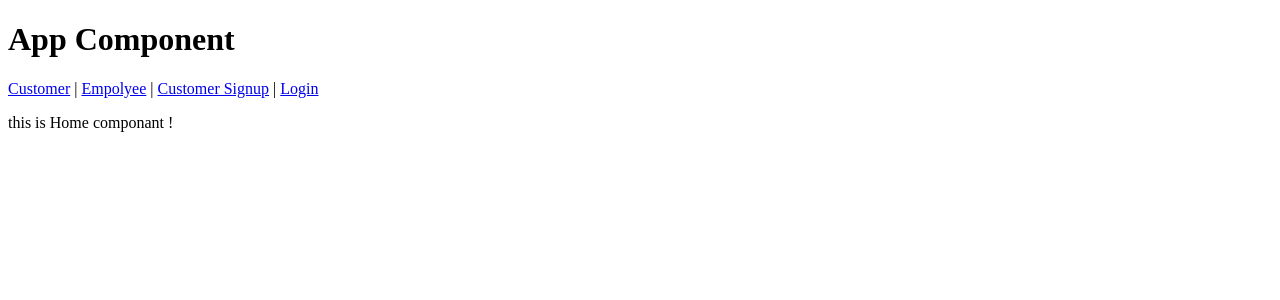
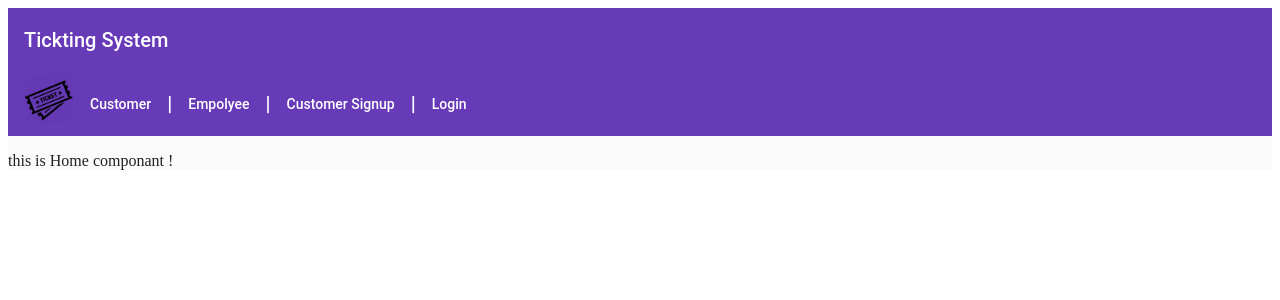
Before and after one commit to awagdii/ticketing-system, an Angular app in the folder angular-app/: page / in a window 1280 px wide. Shown: the top 300 px of the page. Built offline with nearby package versions, Linux system fonts and the light colour scheme.

Commit message:
Using Material design in Employee module

```diff
--- a/angular-app/package.json
+++ b/angular-app/package.json
@@ -11,11 +11,13 @@
   },
   "private": true,
   "dependencies": {
-    "@angular/animations": "~8.0.0",
+    "@angular/animations": "github:angular/animations-builds",
+    "@angular/cdk": "github:angular/cdk-builds",
     "@angular/common": "~8.0.0",
     "@angular/compiler": "~8.0.0",
     "@angular/core": "~8.0.0",
     "@angular/forms": "~8.0.0",
+    "@angular/material": "github:angular/material2-builds",
     "@angular/platform-browser": "~8.0.0",
     "@angular/platform-browser-dynamic": "~8.0.0",
     "@angular/router": "~8.0.0",
--- a/angular-app/src/app/app.component.html
+++ b/angular-app/src/app/app.component.html
@@ -1,12 +1,19 @@
 <!--The content below is only a placeholder and can be replaced.-->
-<div>
-    <h1>App Component</h1>
-    <div class="container">
-        <!-- <a [routerLink]="['/']">Home</a> |  -->
-        <a [routerLink]="['customers']">Customer</a> |
-        <a [routerLink]="['employees']">Empolyee</a> |
-        <a [routerLink]="['users']">Customer Signup</a> |
-        <a [routerLink]="['users/login']">Login</a>
-    </div>
-    <router-outlet></router-outlet>
-</div>
+
+
+<mat-toolbar color="primary" class="fixed-header">
+  <mat-toolbar-row>
+    <h1>Tickting System</h1>
+  </mat-toolbar-row>
+  <mat-toolbar-row>
+    <span><img src="../assets/ticket.png" style="width:50px;"></span>
+    <!-- <span style="color: bisque">Tickering System</span> -->
+    <a mat-button [routerLink]="['customers']">Customer</a> |
+    <a mat-button [routerLink]="['employees']">Empolyee</a> |
+    <a mat-button [routerLink]="['users']">Customer Signup</a> |
+    <a mat-button [routerLink]="['users/login']">Login</a>
+  </mat-toolbar-row>
+</mat-toolbar>
+<main>
+  <router-outlet style="margin-top: 80px;"></router-outlet>
+</main>
--- a/angular-app/src/app/app.module.ts
+++ b/angular-app/src/app/app.module.ts
@@ -9,6 +9,10 @@ import { LoginComponent } from './users/login/login.component';
 import { ErrorComponent } from './error/error.component';
 import { AuthguardGuard } from './authguard.guard';
 import { TokenInterceptor } from './users/auth.interceptor';
+import {BrowserAnimationsModule} from '@angular/platform-browser/animations';
+import { MaterialModule } from './material-module';
+import {FormsModule, ReactiveFormsModule} from '@angular/forms';
+import {MatNativeDateModule} from '@angular/material/core';
 // import { FormGroup, ReactiveFormsModule, FormsModule } from '@angular/forms';
 
 
@@ -32,10 +36,17 @@ const myRoutes: Routes = [
 
 	],
 	imports: [
-		BrowserModule, HttpClientModule, RouterModule.forRoot(myRoutes)
+    BrowserModule,
+    HttpClientModule,
+    BrowserAnimationsModule,
+    FormsModule,
+    ReactiveFormsModule,
+    MatNativeDateModule,
+    MaterialModule,
+    RouterModule.forRoot(myRoutes)
 	],
 	providers: [
-		{
+    {
 			provide: HTTP_INTERCEPTORS,
 			useClass: TokenInterceptor,
 			multi: true
--- a/angular-app/src/app/employees/employees.component.css
+++ b/angular-app/src/app/employees/employees.component.css
@@ -1,27 +1,3 @@
-body {
-    padding:20px;
-    max-width:800px;
-    margin:auto auto;
-    font-family:sans;
-  }
-
-  table {
-    width:100%
-  } th {
-    background:#666;
-    color:#fff;
-  } td {
-    padding:5px;
-  }
-
-  input {
-    width:100%;
-    height: 24px;
-    font-size: 18px;
-    padding:2px;
-    border:0;
-  }
-
-  h1 {
-    font-weight: normal;
-  }
+table {
+  width: 100%;
+}
--- a/angular-app/src/app/employees/employees.component.html
+++ b/angular-app/src/app/employees/employees.component.html
@@ -1,4 +1,4 @@
-<div>
+<!-- <div>
   <table>
     <tr>
       <th>Title</th>
@@ -16,4 +16,48 @@
       <td><button>Assign</button></td>
     </tr>
   </table>
+</div> -->
+
+<div class="mat-elevation-z8">
+  <table mat-table [dataSource]="dataSource">
+
+    <!-- Position Column -->
+    <ng-container matColumnDef="title">
+      <th mat-header-cell *matHeaderCellDef> Title </th>
+      <td mat-cell *matCellDef="let element"> {{element.title}} </td>
+    </ng-container>
+
+    <!-- Name Column -->
+    <ng-container matColumnDef="description">
+      <th mat-header-cell *matHeaderCellDef> Description </th>
+      <td mat-cell *matCellDef="let element"> {{element.description}} </td>
+    </ng-container>
+
+    <!-- Weight Column -->
+    <ng-container matColumnDef="user_name">
+      <th mat-header-cell *matHeaderCellDef> Username </th>
+      <td mat-cell *matCellDef="let element"> {{element.user_name}} </td>
+    </ng-container>
+
+    <!-- Symbol Column -->
+    <ng-container matColumnDef="status">
+      <th mat-header-cell *matHeaderCellDef> Status </th>
+      <td mat-cell *matCellDef="let element"> {{element.status}} </td>
+    </ng-container>
+    <!-- Symbol Column -->
+    <ng-container matColumnDef="createdAt">
+      <th mat-header-cell *matHeaderCellDef> Created At </th>
+      <td mat-cell *matCellDef="let element"> {{element.createdAt}} </td>
+    </ng-container>
+    <ng-container matColumnDef="assign">
+      <th mat-header-cell *matHeaderCellDef> Assign </th>
+      <td mat-cell *matCellDef="let element"><button  mat-button  color="primary" (click)="assingTicket(element._id)">Assign to me</button> </td>
+    </ng-container>
+
+
+    <tr mat-header-row *matHeaderRowDef="displayedColumns"></tr>
+    <tr mat-row *matRowDef="let row; columns: displayedColumns;"></tr>
+  </table>
+
+  <mat-paginator [pageSizeOptions]="[5, 10, 20]" showFirstLastButtons></mat-paginator>
 </div>
--- a/angular-app/src/app/employees/employees.component.ts
+++ b/angular-app/src/app/employees/employees.component.ts
@@ -1,22 +1,33 @@
-import { Component, OnInit } from '@angular/core';
 import { EmployeeService } from '../services/employee.service';
+import { Component, OnInit, ViewChild } from '@angular/core';
+import { MatPaginator } from '@angular/material/paginator';
+import { MatTableDataSource } from '@angular/material/table';
+import { TokenService } from '../users/token.service';
 
 @Component({
   selector: 'app-employees',
   templateUrl: './employees.component.html',
   styleUrls: ['./employees.component.css']
 })
+
+
 export class EmployeesComponent implements OnInit {
 
   public openTickets = new Array();
 
-  constructor(private myHttp: EmployeeService) {
+  displayedColumns: string[] = ['title', 'description', 'user_name', 'status', 'createdAt', 'assign'];
+  dataSource = new MatTableDataSource<TicketElement>(this.openTickets);
+  @ViewChild(MatPaginator, { static: true }) paginator: MatPaginator;
+  constructor(private myHttp: EmployeeService, private tokenService: TokenService) {
     console.log('in constructor');
 
     this.myHttp.getOpenTickets().subscribe(
       res => {
         // this.openTickets.push(res);
         this.openTickets = this.openTickets.concat(res);
+        this.dataSource = new MatTableDataSource<TicketElement>(this.openTickets);
+        this.dataSource.paginator = this.paginator;
+
         console.log(res);
       },
       err => {
@@ -28,6 +39,23 @@ export class EmployeesComponent implements OnInit {
   }
 
   ngOnInit() {
+    this.dataSource.paginator = this.paginator;
+
+  }
+
+  assingTicket(ticketid) {
+    let id =this.tokenService.getUserInfo()._id;
+    this.myHttp.assignTicketToCurrentEmployee(ticketid,id);
   }
 
 }
+
+
+export interface TicketElement {
+  _id: string;
+  title: string;
+  description: string;
+  user_name: string;
+  status: string;
+  createdAt: string;
+}
--- a/angular-app/src/app/employees/employees.module.ts
+++ b/angular-app/src/app/employees/employees.module.ts
@@ -2,14 +2,17 @@ import { NgModule } from '@angular/core';
 import { CommonModule } from '@angular/common';
 import { EmployeesComponent } from './employees.component';
 import { RouterModule } from '@angular/router';
+import { MaterialModule } from '../material-module';
 
 @NgModule({
   declarations: [EmployeesComponent],
   imports: [
+    MaterialModule,
+
     CommonModule,
     RouterModule.forChild([
       { path: '', component: EmployeesComponent }
-    ])
+    ]),
   ]
 })
 export class EmployeesModule { }
--- /dev/null
+++ b/angular-app/src/app/material-module.ts
@@ -0,0 +1,95 @@
+import { NgModule } from '@angular/core';
+import { A11yModule } from '@angular/cdk/a11y';
+import { DragDropModule } from '@angular/cdk/drag-drop';
+import { PortalModule } from '@angular/cdk/portal';
+import { ScrollingModule } from '@angular/cdk/scrolling';
+import { CdkStepperModule } from '@angular/cdk/stepper';
+import { CdkTableModule } from '@angular/cdk/table';
+import { CdkTreeModule } from '@angular/cdk/tree';
+import { MatAutocompleteModule } from '@angular/material/autocomplete';
+import { MatBadgeModule } from '@angular/material/badge';
+import { MatBottomSheetModule } from '@angular/material/bottom-sheet';
+import { MatButtonModule } from '@angular/material/button';
+import { MatButtonToggleModule } from '@angular/material/button-toggle';
+import { MatCardModule } from '@angular/material/card';
+import { MatCheckboxModule } from '@angular/material/checkbox';
+import { MatChipsModule } from '@angular/material/chips';
+import { MatStepperModule } from '@angular/material/stepper';
+import { MatDatepickerModule } from '@angular/material/datepicker';
+import { MatDialogModule } from '@angular/material/dialog';
+import { MatDividerModule } from '@angular/material/divider';
+import { MatExpansionModule } from '@angular/material/expansion';
+import { MatGridListModule } from '@angular/material/grid-list';
+import { MatIconModule } from '@angular/material/icon';
+import { MatInputModule } from '@angular/material/input';
+import { MatListModule } from '@angular/material/list';
+import { MatMenuModule } from '@angular/material/menu';
+import { MatNativeDateModule, MatRippleModule } from '@angular/material/core';
+import { MatPaginatorModule } from '@angular/material/paginator';
+import { MatProgressBarModule } from '@angular/material/progress-bar';
+import { MatProgressSpinnerModule } from '@angular/material/progress-spinner';
+import { MatRadioModule } from '@angular/material/radio';
+import { MatSelectModule } from '@angular/material/select';
+import { MatSidenavModule } from '@angular/material/sidenav';
+import { MatSliderModule } from '@angular/material/slider';
+import { MatSlideToggleModule } from '@angular/material/slide-toggle';
+import { MatSnackBarModule } from '@angular/material/snack-bar';
+import { MatSortModule } from '@angular/material/sort';
+import { MatTableModule } from '@angular/material/table';
+import { MatTabsModule } from '@angular/material/tabs';
+import { MatToolbarModule } from '@angular/material/toolbar';
+import { MatTooltipModule } from '@angular/material/tooltip';
+import { MatTreeModule } from '@angular/material/tree';
+
+@NgModule({
+    exports: [
+        A11yModule,
+        CdkStepperModule,
+        CdkTableModule,
+        CdkTreeModule,
+        DragDropModule,
+        MatAutocompleteModule,
+        MatBadgeModule,
+        MatBottomSheetModule,
+        MatButtonModule,
+        MatButtonToggleModule,
+        MatCardModule,
+        MatCheckboxModule,
+        MatChipsModule,
+        MatStepperModule,
+        MatDatepickerModule,
+        MatDialogModule,
+        MatDividerModule,
+        MatExpansionModule,
+        MatGridListModule,
+        MatIconModule,
+        MatInputModule,
+        MatListModule,
+        MatMenuModule,
+        MatNativeDateModule,
+        MatPaginatorModule,
+        MatProgressBarModule,
+        MatProgressSpinnerModule,
+        MatRadioModule,
+        MatRippleModule,
+        MatSelectModule,
+        MatSidenavModule,
+        MatSliderModule,
+        MatSlideToggleModule,
+        MatSnackBarModule,
+        MatSortModule,
+        MatTableModule,
+        MatTabsModule,
+        MatToolbarModule,
+        MatTooltipModule,
+        MatTreeModule,
+        PortalModule,
+        ScrollingModule
+    ]
+})
+export class MaterialModule { }
+
+
+/**  Copyright 2019 Google Inc. All Rights Reserved.
+    Use of this source code is governed by an MIT-style license that
+    can be found in the LICENSE file at http://angular.io/license */
--- a/angular-app/src/app/services/employee.service.ts
+++ b/angular-app/src/app/services/employee.service.ts
@@ -30,4 +30,13 @@ export class EmployeeService {
     let url = CONSTS.SERVICE_BASE_URL + '/tickets/opentickets';
     return this.http.get(url);
   }
+  assignTicketToCurrentEmployee(ticketid,empid): Observable<any> {
+    console.log('assignTicketToEmployee')
+
+    console.log({ ticketid, empid })
+    // console.log(user);
+
+    let url = CONSTS.SERVICE_BASE_URL + '/tickets/assign';
+    return this.http.patch(url, {  ticketid });
+  }
 }
--- a/angular-app/src/index.html
+++ b/angular-app/src/index.html
@@ -9,6 +9,8 @@
   <link rel="icon" type="image/x-icon" href="favicon.ico">
 </head>
 <body>
-  <app-root></app-root>
+    <div class="mat-app-background basic-container">
+      <app-root></app-root>
+    </div>
 </body>
 </html>
--- a/angular-app/src/styles.css
+++ b/angular-app/src/styles.css
@@ -1 +1 @@
-/* You can add global styles to this file, and also import other style files */
+@import '~@angular/material/prebuilt-themes/deeppurple-amber.css';
```
Also changed, not shown: angular-app/src/assets/ticket.png (added), 1 other file (tests, documents, lock files or other folders).
